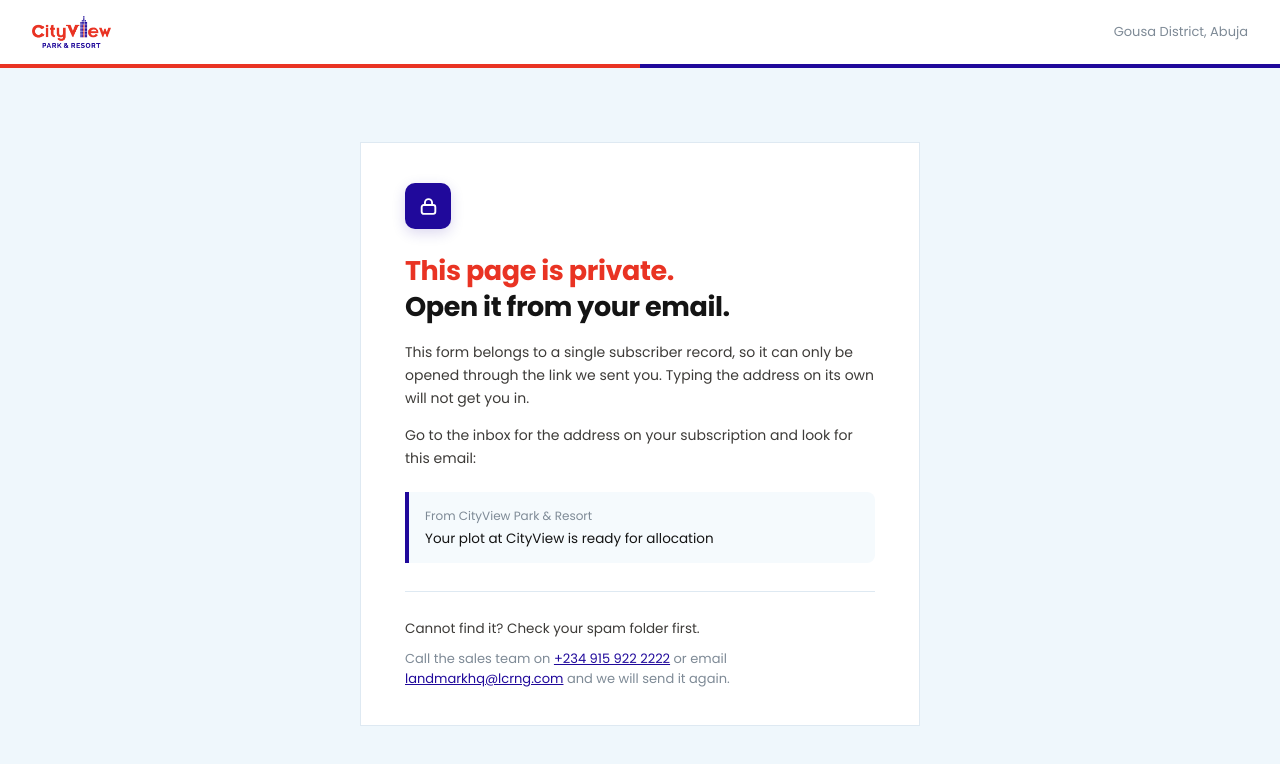
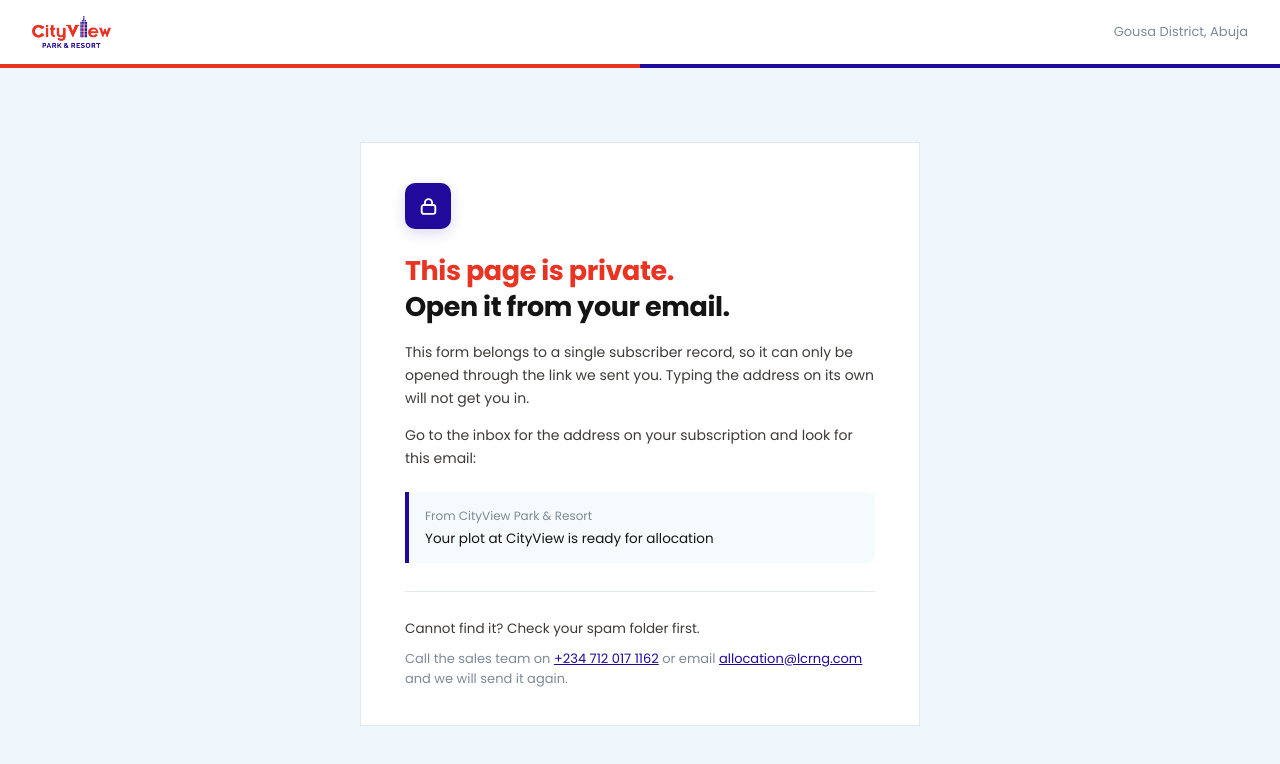
Before and after one commit to ChidiTeng/myxellia-forms, a React (Vite) app in the folder cityview-survey/: page / in a window 1280 px wide. Shown: the top 764 px of the page. Built offline with nearby package versions, Linux system fonts and the light colour scheme.

Commit message:
chore: update

```diff
--- a/cityview-survey/src/components/SurveyLinkRequired.jsx
+++ b/cityview-survey/src/components/SurveyLinkRequired.jsx
@@ -6,8 +6,8 @@
  */
 export default function SurveyLinkRequired({
   headingRef,
-  supportPhone = '+234 915 922 2222',
-  supportEmail = 'landmarkhq@lcrng.com',
+  supportPhone = '+234 712 017 1162',
+  supportEmail = 'allocation@lcrng.com',
 }) {
   useEffect(() => {
     document.title = 'Link required | CityView Park & Resort';
```
